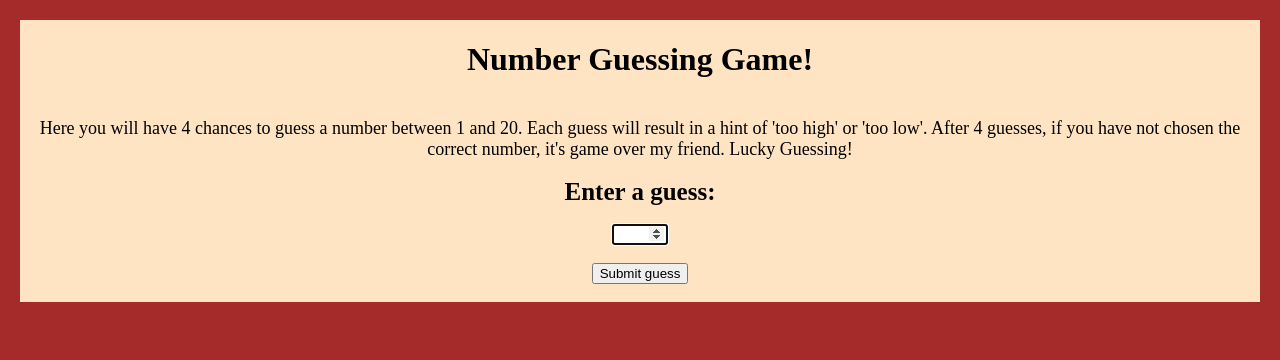
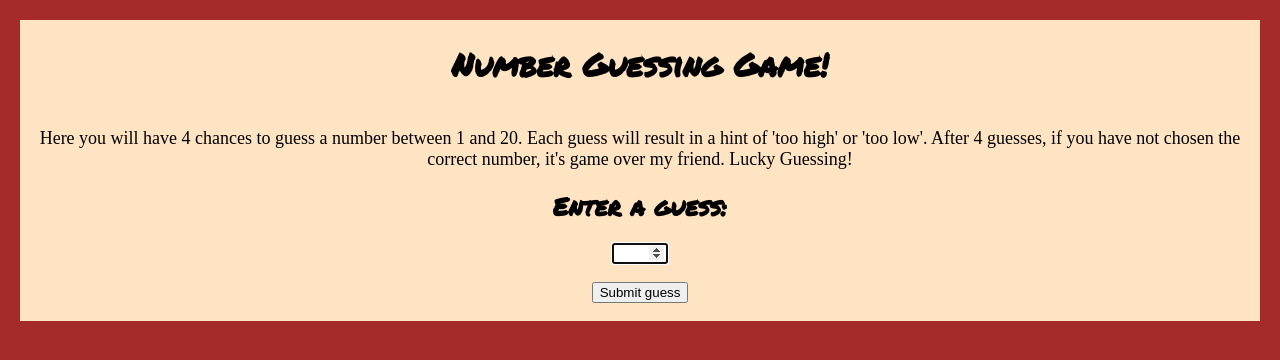
Before and after one commit to Gcrowder93/lab-01-guess-number, a website: page index.html in a window 1280 px wide. Drawn offline with Linux system fonts and the light colour scheme.

Commit message:
added a font

```diff
--- a/index.html
+++ b/index.html
@@ -9,6 +9,9 @@
     <link rel="stylesheet" href="./styles/reset.css">
     <link rel="stylesheet" href="./styles/style.css">
     <link rel="stylesheet" href="./styles/home.css">
+    <link rel="preconnect" href="https://fonts.googleapis.com">
+<link rel="preconnect" href="https://fonts.gstatic.com" crossorigin>
+<link href="https://fonts.googleapis.com/css2?family=Permanent+Marker&display=swap" rel="stylesheet">
     <title>Guessing A Number</title>
 </head>
 
--- a/styles/style.css
+++ b/styles/style.css
@@ -1,3 +1,7 @@
+h1 {
+    font-family: 'Permanent Marker', cursive;
+}
+
 main {
     margin: 20px;
     display: flex;
@@ -18,4 +22,5 @@ html {
 #Field {
     font-size: 25px;
     font-weight: bold;
+    font-family: 'Permanent Marker', cursive;
 }
```
Also changed, not shown: app.js (line endings or trailing spaces).
